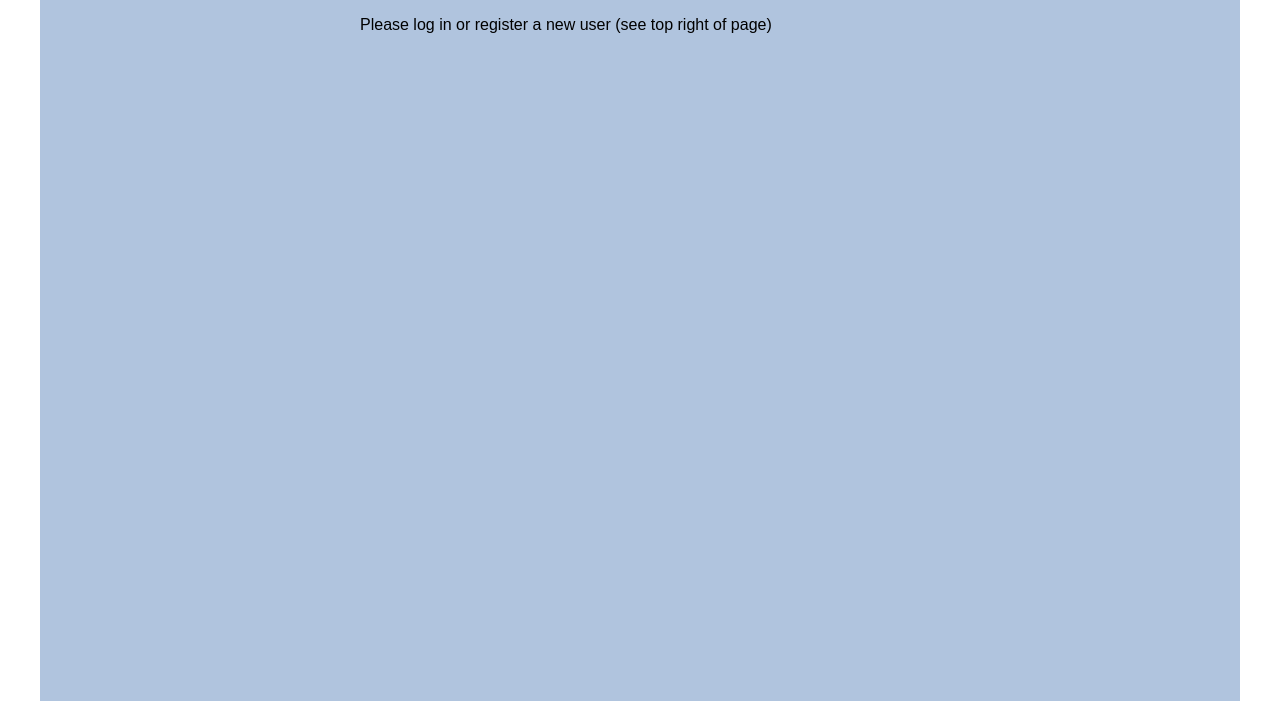
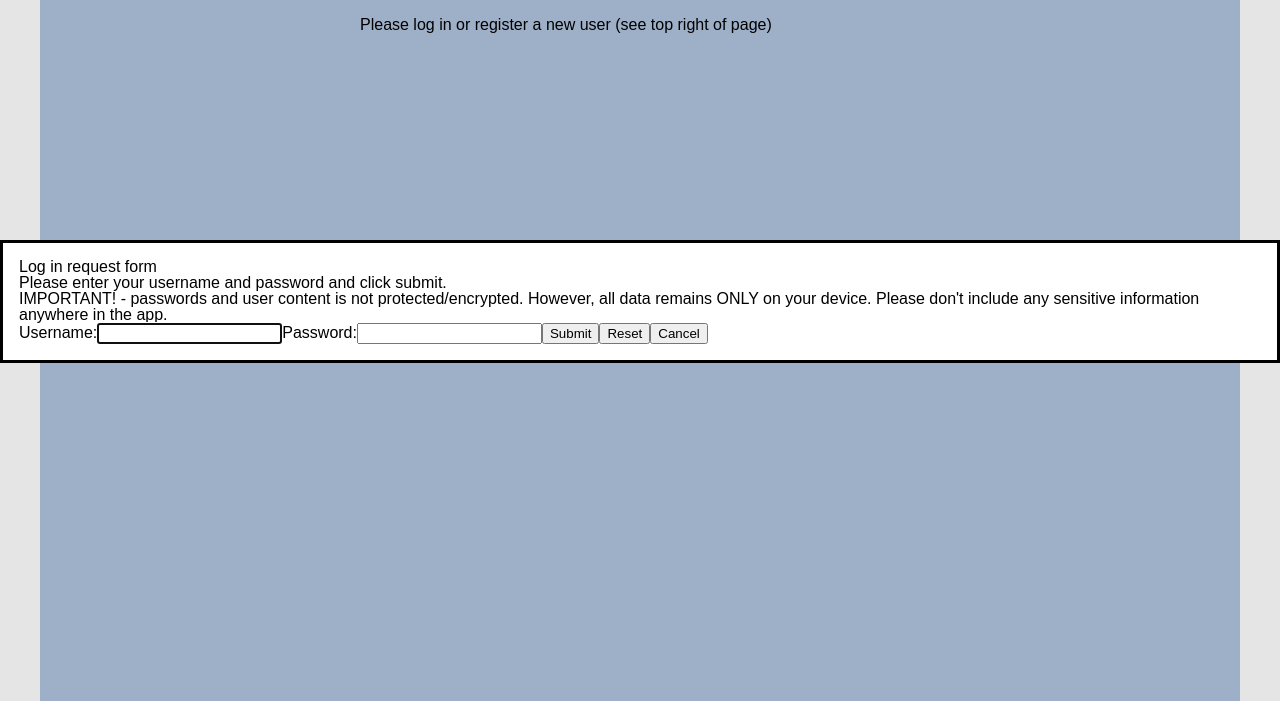
Before and after one commit to Gmutt-dev/todo-list, a website built with webpack: page src/template.html in a window 1280 px wide. Both pictures are taken after a click on the button "Log in". Shown: the part 99-800 px from the top of the page. Built offline with nearby package versions, Linux system fonts and the light colour scheme.

Commit message:
Added modal for log in.

```diff
--- a/src/domController.js
+++ b/src/domController.js
@@ -17,7 +17,7 @@ function drawDefaultApp() {
 
         const logoDiv = document.createElement("div");
         logoDiv.classList.add("logo");
-        const logoText = document.createElement("H1");
+        const logoText = document.createElement("h1");
         logoText.textContent = "Just DO it!";
         logoDiv.appendChild(logoText);
         const logoSubText = document.createElement("p");
@@ -29,7 +29,84 @@ function drawDefaultApp() {
         loginButton.type = "button";
         loginButton.classList.add("login-button");
         loginButton.textContent = "Log in";
+        loginButton.addEventListener("click", loginButtonHandler)
         header.appendChild(loginButton);
+
+        function loginButtonHandler(e) {
+            const modal = document.querySelector(".modal-container");
+
+            modal.classList.add("login-form");
+
+            const title = document.createElement("h2");
+            title.textContent = "Log in request form";
+            modal.appendChild(title);
+
+            const para1 = document.createElement("p");
+            para1.textContent = "Please enter your username and password and click submit.";
+            modal.appendChild(para1);
+
+            const warningPara = document.createElement("p");
+            warningPara.textContent = "IMPORTANT! - passwords and user content is not protected/encrypted.  However, all data remains ONLY on your device.  Please don't include any sensitive information anywhere in the app."
+            modal.appendChild(warningPara);
+
+            const form = document.createElement("form");
+            form.method = "dialog";
+
+            const usernameLabel = document.createElement("label");
+            usernameLabel.for = "username-input";
+            usernameLabel.textContent = "Username:"
+            form.appendChild(usernameLabel);
+
+            const usernameInput = document.createElement("input");
+            usernameInput.type = "text";
+            usernameInput.id = "username-input";
+            usernameInput.required = "true";
+            form.appendChild(usernameInput);
+
+            const passwordLabel = document.createElement("label");
+            passwordLabel.for = "password-input";
+            passwordLabel.textContent = "Password:";
+            form.appendChild(passwordLabel);
+
+            const passwordInput = document.createElement("input");
+            passwordInput.type = "password";
+            passwordInput.id = "password-input";
+            passwordInput.required = "true";
+            form.appendChild(passwordInput);
+
+            const submitButton = document.createElement("button");
+            submitButton.type = "button";
+            submitButton.textContent = "Submit";
+            submitButton.addEventListener("click", (e) => {
+                emitter.emit("request:logInUser", {
+                    username: usernameInput.value,
+                    password: passwordInput.value
+                })
+                modal.classList.remove("login-form");
+                modal.close();
+                modal.textContent = "";
+            })
+            form.appendChild(submitButton);
+
+            const resetButton = document.createElement("button");
+            resetButton.type = "reset";
+            resetButton.textContent = "Reset";
+            form.appendChild(resetButton);
+
+            const cancelButton = document.createElement("button");
+            cancelButton.type = "button";
+            cancelButton.textContent = "Cancel";
+            cancelButton.addEventListener("click", (e) => {
+                modal.close();
+                modal.classList.remove("login-form");
+                modal.textContent = "";
+            })
+            form.appendChild(cancelButton);
+
+            modal.appendChild(form);
+
+            modal.showModal();
+        }
 
         const registerButton = document.createElement("button");
         registerButton.type = "button";
@@ -86,7 +163,7 @@ initializeAppGrid();
 // emitter.on("fail:userDeregistered", () => console.log("Failed to deregister user"));
 // emitter.on("userSessionUpdated", (e) => {
 //     console.log("Successfully logged in:");
-//     userSession = e;
+//     const userSession = e;
 //     console.log(e);
 // });
 // emitter.on("fail:userLoggedIn", () => console.log("Failed to log in. Please try again"));
--- a/src/template.html
+++ b/src/template.html
@@ -9,5 +9,7 @@
     <div class="app-container">
 
     </div>
+
+    <dialog class="modal-container"></dialog>
 </body>
 </html>
```
